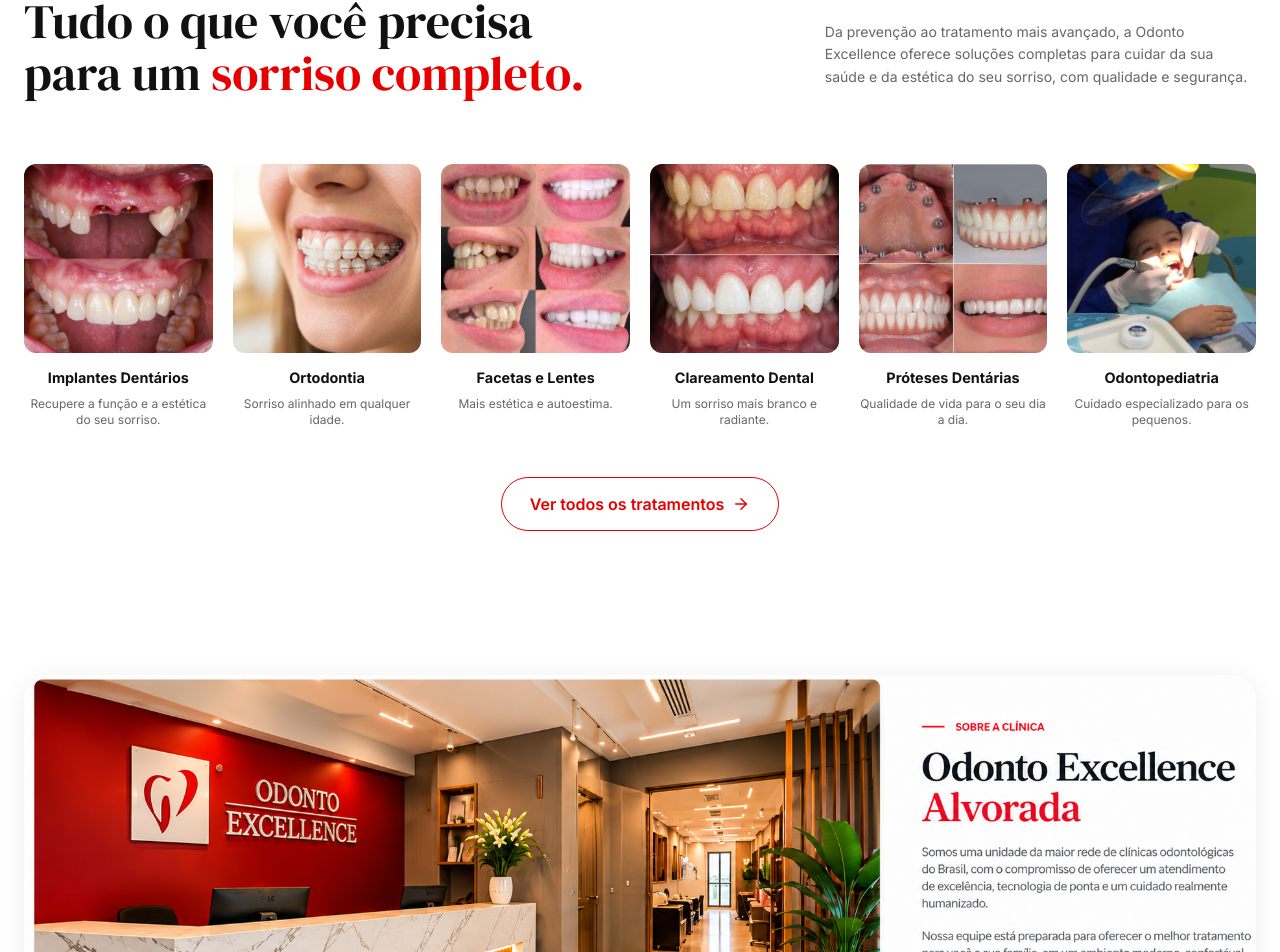
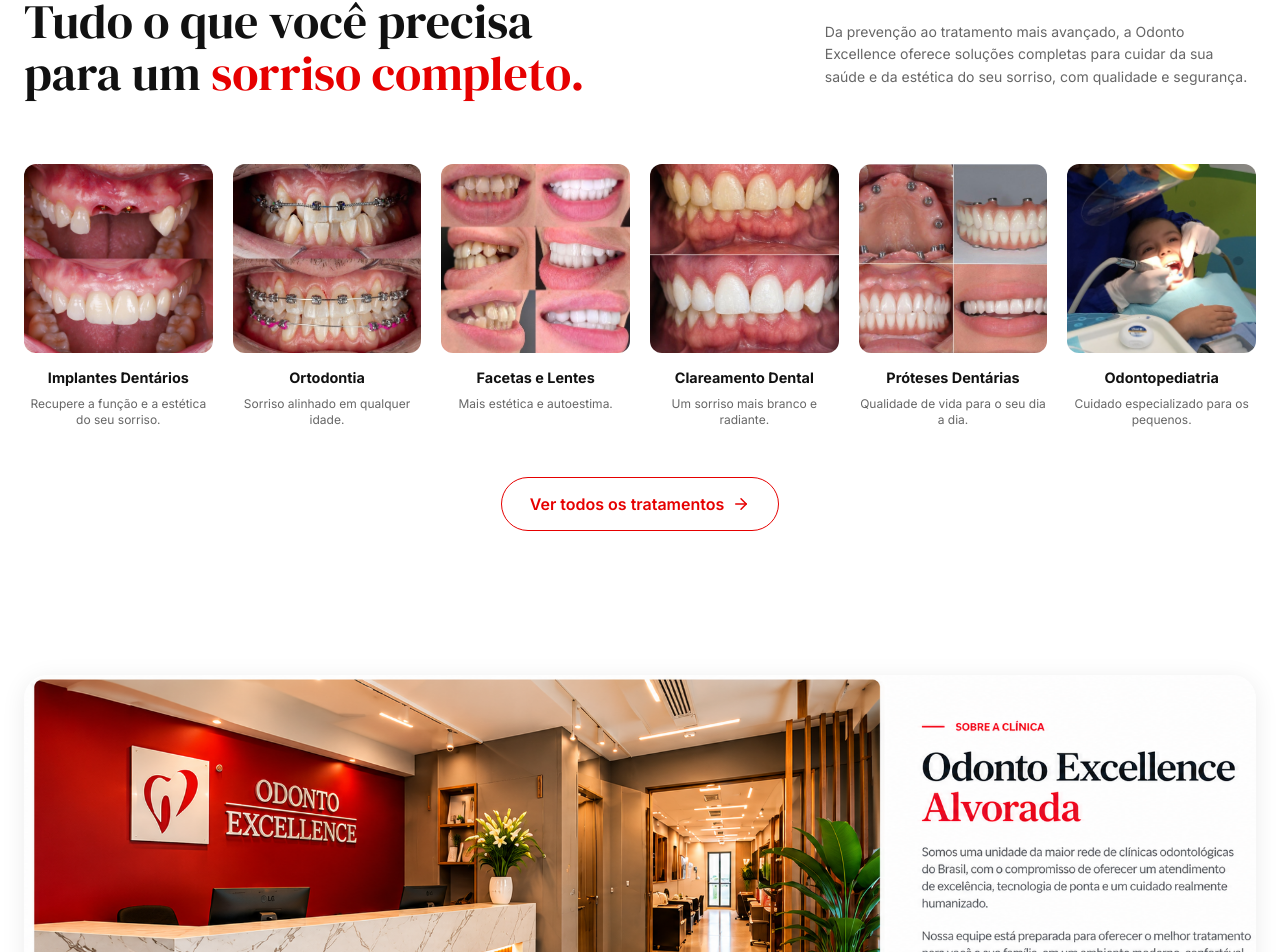
Before and after one commit to marciomsilvadev/odonto-excellence, a React (Vite) app: page / in a window 1280 px wide. Shown: the part 1068-2020 px from the top of the page. Built offline with nearby package versions, Linux system fonts and the light colour scheme.

Commit message:
Update ortodontia image

```diff
--- a/src/clinicData.ts
+++ b/src/clinicData.ts
@@ -81,7 +81,7 @@
     {
       title: "Ortodontia",
       description: "Sorriso alinhado em qualquer idade.",
-      image: "/ortodontia.jpg"
+      image: "/ortodontia-real.jpg"
     },
     {
       title: "Facetas e Lentes",
```
Also changed, not shown: public/ortodontia-real.jpg (added).
